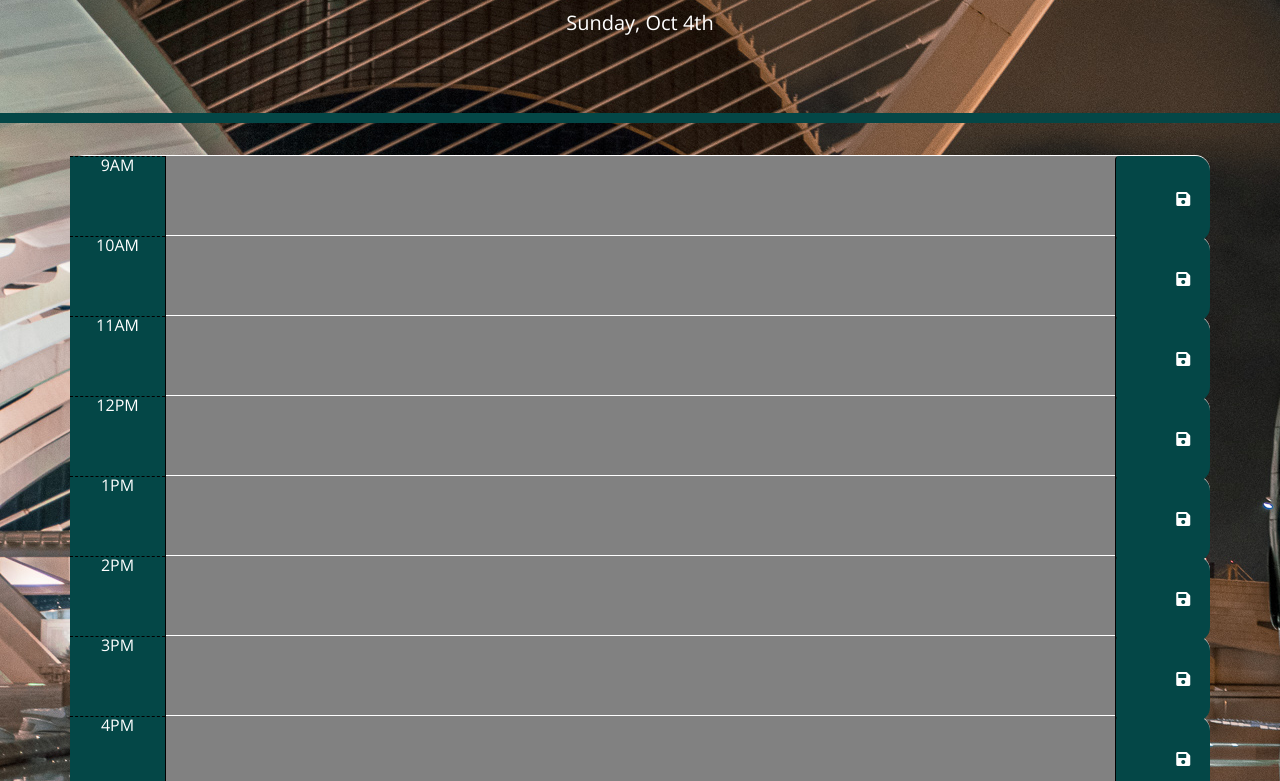
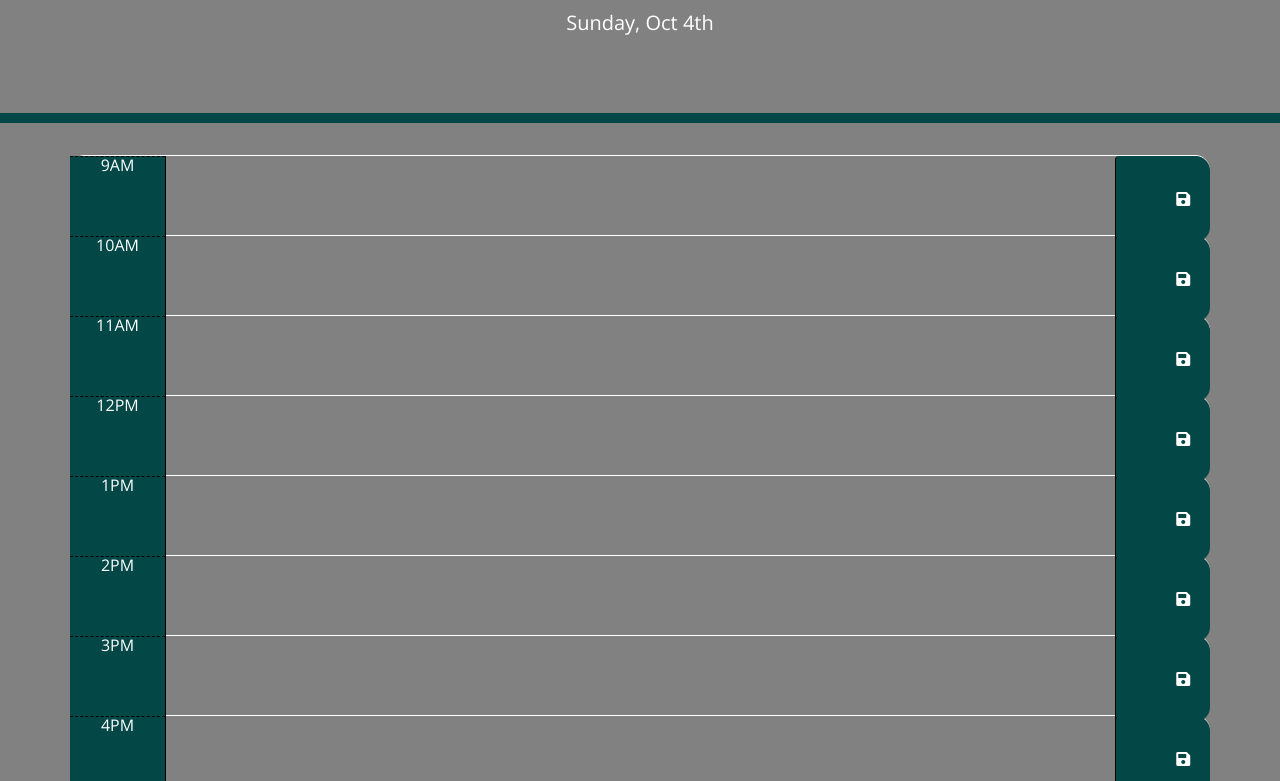
Before and after one commit to StevenTraboulay/WorkSchedManager.github.io, a plain HTML site: page index.html in a window 1280 px wide. Shown: the part 181-962 px from the top of the page. Drawn offline with nearby package versions, Linux system fonts and the light colour scheme.

Commit message:
had to remove picture, resulted in 404 errors

```diff
--- a/assets/styles/style.css
+++ b/assets/styles/style.css
@@ -2,7 +2,6 @@ body {
   font-family: 'Open Sans', sans-serif;
   font-size: 16px;
   line-height: 1;
-  background-image: url("../pictures/_DSC1357.jpg");
   background-color: #818181;
 }
 
```
Also changed, not shown: 1 other file.
